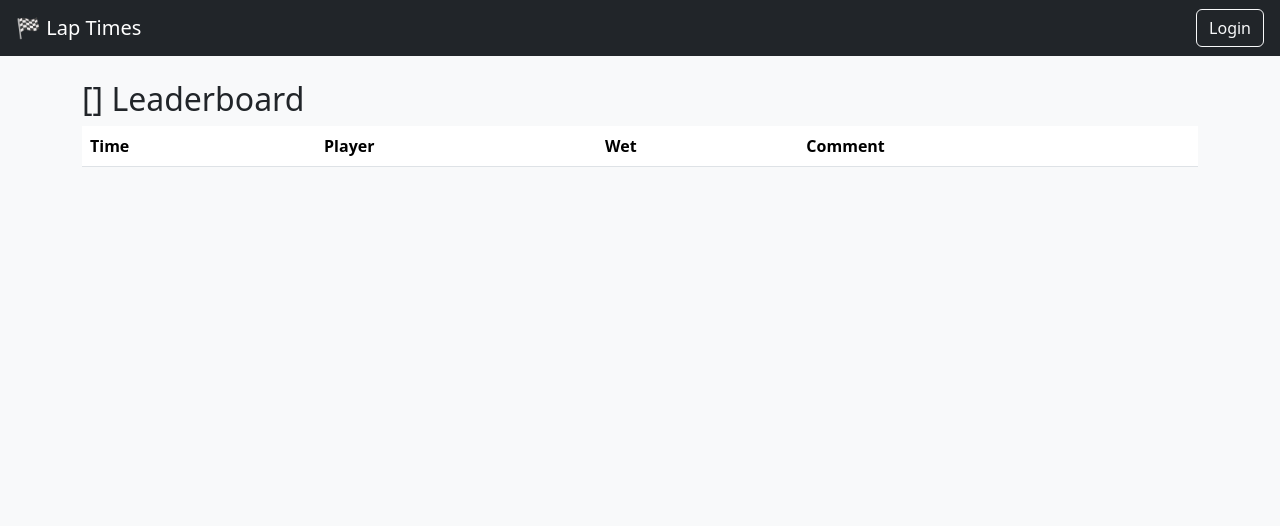
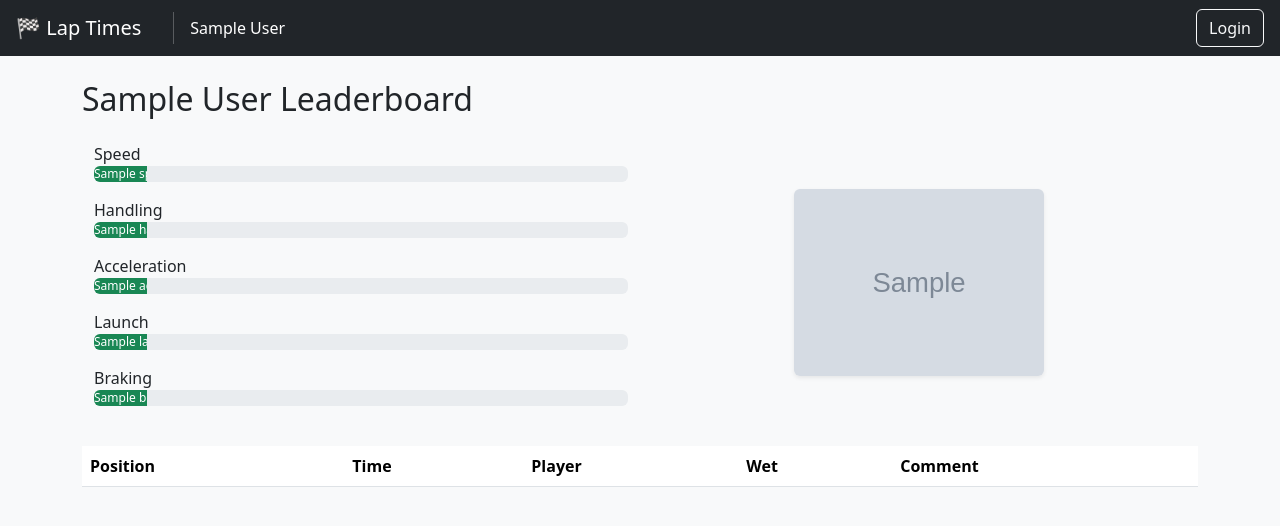
Before and after one commit to fwojtan/lapleaderboard, a Flask app: template templates/car.html in a window 1280 px wide. Shown: the top 526 px of the page. Run offline with Flask 3, Linux system fonts and the light colour scheme; the template is opened without the code that fills it: most values are stand-ins (such as "Sample title", 1, 10 or a date in 2020); grey boxes marked "Sample" are stand-in pictures; data that the repository does not hold is empty; some libraries are stand-ins or nearby versions.

Commit message:
Get basic website up and running

```diff
--- a/blueprints/public.py
+++ b/blueprints/public.py
@@ -1,24 +1,42 @@
-from flask import Blueprint, render_template, jsonify
-from models import get_best_laps_by_car, db
+from flask import Blueprint, render_template, jsonify, session, abort
+from models import Car, get_best_laps_by_car, db
 
 public_bp = Blueprint("public", __name__)
 
+
 @public_bp.route("/")
 def index():
-    # List of distinct car makes for tabs
-    makes = {doc.get("car") for doc in db.collection("laps").stream()}
-    return render_template("index.html", makes=sorted(makes))
+    makes = {doc.id: doc.to_dict() for doc in db.collection("cars").stream()}
+    return render_template(
+        "index.html", cars=[Car(id, doc) for id, doc in makes.items()]
+    )
+
 
 @public_bp.route("/car/<make>")
 def car_page(make):
-    return render_template("car.html", make=make)
+    makes = {doc.id: doc.to_dict() for doc in db.collection("cars").stream()}
+    if make not in makes:
+        return jsonify({"error": "Car not found"}), 404
+    return render_template(
+        "car.html",
+        car=Car(make, makes[make]),
+        cars=[Car(id, doc) for id, doc in makes.items()],
+    )
+
 
 @public_bp.route("/api/leaderboard/<make>")
 def api_leaderboard(make):
-    data = get_best_laps_by_car(make)
+    doc = db.collection("cars").document(make).get()
+    if not doc.exists:
+        return jsonify({"error": "Car not found"}), 404
+    data = get_best_laps_by_car(Car(make, doc))
     return jsonify(data)
+
 
 @public_bp.route("/api/cars")
 def api_cars():
-    cars = {doc.get("car") for doc in db.collection("laps").stream()}
-    return jsonify(sorted(cars))
+    makes = [
+        (doc.id, doc.to_dict().get("displayName"))
+        for doc in db.collection("cars").stream()
+    ]
+    return jsonify(sorted(makes))
--- a/config.py
+++ b/config.py
@@ -5,4 +5,6 @@ from pathlib import Path
 class Config:
     PROJECT_ID = os.environ.get("GOOGLE_CLOUD_PROJECT", "lapleaderboard")
     SECRET_KEY = os.environ.get("SECRET_KEY", os.urandom(24))
-    ALLOWED_ADMINS = set(["finlaywojtan@gmail.com"])
+    ALLOWED_ADMINS = set(
+        ["finlaywojtan@gmail.com", "alexanderanthonyyoungson@gmail.com"]
+    )
--- a/models.py
+++ b/models.py
@@ -2,17 +2,45 @@ from google.cloud import firestore
 from datetime import datetime
 
 db = firestore.Client(database="lap-leaderboard-db")
+
+
+class Car:
+    displayName: str
+    id: str
+    acceleration: float
+    braking: float
+    handling: float
+    launch: float
+    speed: float
+    image: str
+
+    def __init__(self, id, doc):
+        print("init", id, doc)
+
+        self.displayName = doc.get("displayName")
+        self.acceleration = doc.get("acceleration")
+        self.braking = doc.get("braking")
+        self.handling = doc.get("handling")
+        self.launch = doc.get("launch")
+        self.speed = doc.get("speed")
+        self.image = doc.get("image")
+        self.id = id
+
+    def __lt__(self, other):
+        self.id < other.id
+
 
 def save_lap(data: dict, user_email: str):
     data["submitted_by"] = user_email
     data["submitted_at"] = datetime.utcnow()
     db.collection("laps").add(data)
 
-def get_best_laps_by_car(make: str):
+
+def get_best_laps_by_car(car: Car):
     """
     Returns one best time per player for the given car make.
     """
-    query = db.collection("laps").where("car", "==", make)
+    query = db.collection("laps").where("car", "==", car.id)
     docs = query.stream()
 
     best = {}
--- a/static/style.css
+++ b/static/style.css
@@ -0,0 +1,17 @@
+/* Make navbar links white */
+.navbar-dark .nav-link {
+  color: #fff !important;
+}
+
+/* Optional: Change color on hover/active */
+.navbar-dark .nav-link:hover,
+.navbar-dark .nav-link.active {
+  color: #ffc107 !important; /* Example: Bootstrap yellow */
+}
+
+.vr {
+  border-left: 1px solid #fff;
+  height: 32px;
+  margin: auto 1rem;
+  opacity: 0.25;
+}
--- a/templates/base.html
+++ b/templates/base.html
@@ -10,11 +10,21 @@
     <link rel="icon" type="image/png" sizes="16x16" href="{{ url_for('static', filename='favicon-16x16.png') }}">
     <link rel="apple-touch-icon" href="{{ url_for('static', filename='apple-touch-icon.png') }}">
 
-    <link href="https://cdn.jsdelivr.net/npm/bootstrap@5.3.2/dist/css/bootstrap.min.css" rel="stylesheet">
+    <link href="https://cdn.jsdelivr.net/npm/bootstrap@5.3.3/dist/css/bootstrap.min.css" rel="stylesheet">
+
+    <link rel="stylesheet" href="/static/style.css">
   </head>
   <body class="bg-light">
     <nav class="navbar navbar-expand-lg navbar-dark bg-dark px-3">
         <a class="navbar-brand" href="/">🏁 Lap Times</a>
+
+        {% for car in cars %}
+            <div class="vr mx-3"></div>
+            <div class="nav-item">
+            <a class="nav-link" href="/car/{{ car.id }}">{{ car.displayName }}</a>
+            </div>
+        {% endfor %}
+
         <div class="ms-auto">
             <button class="btn btn-outline-light" onclick="googleLogin()">Login</button>
         </div>
@@ -58,9 +68,32 @@
                 alert('Login failed: ' + error.message);
             }
         }
+
+        async function populateCarSelect() {
+            const select = document.getElementById('carSelect');
+            select.innerHTML = '<option value="" disabled selected>Select a car</option>';
+
+            try {
+                const response = await fetch('/api/cars');
+                if (!response.ok) throw new Error('Failed to fetch cars');
+                const makes = await response.json(); // Array of [id, displayName]
+
+                makes.forEach(([id, displayName]) => {
+                    const option = document.createElement('option');
+                    option.value = id;
+                    option.textContent = displayName;
+                    select.appendChild(option);
+                });
+            } catch (error) {
+                console.error('Error fetching cars:', error);
+            }
+        }
+
+        // Call the function on page load
+        document.addEventListener('DOMContentLoaded', populateCarSelect);
     </script>
 
-    <script src="https://cdn.jsdelivr.net/npm/bootstrap@5.3.2/dist/js/bootstrap.bundle.min.js"></script>
+    <script src="https://cdn.jsdelivr.net/npm/bootstrap@5.3.3/dist/js/bootstrap.bundle.min.js"></script>
     {% block scripts %}{% endblock %}
 </body>
 </html>
--- a/templates/car.html
+++ b/templates/car.html
@@ -1,22 +1,102 @@
 {% extends "base.html" %}
 {% block content %}
-<h2>{{ make }} Leaderboard</h2>
+<h2>{{ car.displayName }} Leaderboard</h2>
+
+
+<div class="container my-4">
+  <div class="row align-items-center">
+    <!-- Left Column: Stats -->
+    <div class="col-md-6 mb-4 mb-md-0">
+      <div class="mb-3">
+        <label>Speed</label>
+        <div class="progress">
+          <div class="progress-bar bg-success" role="progressbar"
+               style="width: {{ car.speed * 10 }}%;"
+               aria-valuenow="{{ car.speed }}" aria-valuemin="0" aria-valuemax="10">
+            {{ car.speed }}/10
+          </div>
+        </div>
+      </div>
+      <div class="mb-3">
+        <label>Handling</label>
+        <div class="progress">
+          <div class="progress-bar bg-success" role="progressbar"
+               style="width: {{ car.handling * 10 }}%;"
+               aria-valuenow="{{ car.handling }}" aria-valuemin="0" aria-valuemax="10">
+            {{ car.handling }}/10
+          </div>
+        </div>
+      </div>
+      <div class="mb-3">
+        <label>Acceleration</label>
+        <div class="progress">
+          <div class="progress-bar bg-success" role="progressbar"
+               style="width: {{ car.acceleration * 10 }}%;"
+               aria-valuenow="{{ car.acceleration }}" aria-valuemin="0" aria-valuemax="10">
+            {{ car.acceleration }}/10
+          </div>
+        </div>
+      </div>
+      <div class="mb-3">
+        <label>Launch</label>
+        <div class="progress">
+          <div class="progress-bar bg-success" role="progressbar"
+               style="width: {{ car.launch * 10 }}%;"
+               aria-valuenow="{{ car.launch }}" aria-valuemin="0" aria-valuemax="10">
+            {{ car.launch }}/10
+          </div>
+        </div>
+      </div>
+      <div class="mb-3">
+        <label>Braking</label>
+        <div class="progress">
+          <div class="progress-bar bg-success" role="progressbar"
+               style="width: {{ car.braking * 10 }}%;"
+               aria-valuenow="{{ car.braking }}" aria-valuemin="0" aria-valuemax="10">
+            {{ car.braking }}/10
+          </div>
+        </div>
+      </div>
+    </div>
+
+    <!-- Right Column: Image -->
+    <div class="col-md-6 text-center">
+      <img src="{{ url_for('static', filename='images/' ~ car.image) }}"
+           class="img-fluid rounded shadow-sm"
+           style="max-width: 250px; height: auto;"
+           alt="Car">
+    </div>
+  </div>
+</div>
+
+
 <table class="table table-striped" id="table">
-  <thead><tr><th>Time</th><th>Player</th><th>Wet</th><th>Comment</th></tr></thead>
+  <thead><tr><th>Position</th><th>Time</th><th>Player</th><th>Wet</th><th>Comment</th></tr></thead>
   <tbody></tbody>
 </table>
 {% endblock %}
 
 {% block scripts %}
 <script>
-fetch(`/api/leaderboard/{{ make }}`)
+function formatDuration(totalSeconds) {
+  const minutes = Math.floor(totalSeconds / 60);
+  const seconds = Math.floor(totalSeconds % 60);
+  const milliseconds = Math.round((totalSeconds - Math.floor(totalSeconds)) * 1000);
+  const minStr = minutes.toString().padStart(2, '0')
+  const secStr = seconds.toString().padStart(2, '0');
+  const msStr = milliseconds.toString().padStart(3, '0');
+  return `${minStr}:${secStr}.${msStr}`;
+}
+
+fetch(`/api/leaderboard/{{ car.id }}`)
   .then(r => r.json())
   .then(rows => {
     const body = document.querySelector("#table tbody");
-    rows.forEach(r => {
+    rows.forEach((r, idx) => {
       body.insertAdjacentHTML("beforeend", `
         <tr>
-          <td>${r.time}</td>
+          <td>${idx + 1}</td>
+          <td>${formatDuration(r.time)}</td>
           <td>${r.player}</td>
           <td>${r.wet ? '🌧️' : ''}</td>
           <td>${r.comment || ''}</td>
```
Also changed, not shown: blueprints/admin.py (+8 -1 lines), templates/admin.html (+13 -3 lines), templates/index.html (+5 -9 lines), static/images/city.jpg (added), static/images/lambo.jpg (added), static/images/police_volvo.jpg (added), 1 other file.
